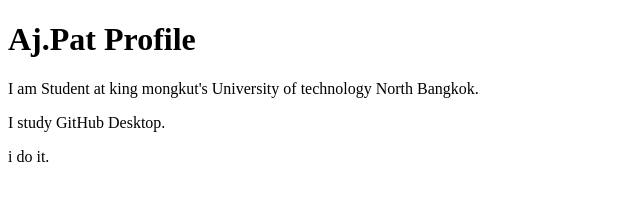
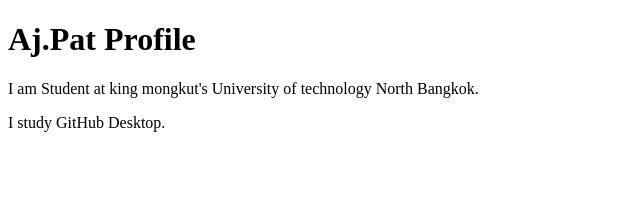
Before and after one commit to EIEIZA55/github-desktop-project, a plain HTML site: page index.html in a window 1280 px wide. Shown: the full height of the page, 0-640 px from the left. Drawn offline with Linux system fonts and the light colour scheme.

Commit message:
Revert "Add some text"
This reverts commit 6a8de8ba1b4b6a8c4ac4d6ab7f8325cab49fb9ba.

```diff
--- a/index.html
+++ b/index.html
@@ -9,6 +9,5 @@
     <h1>Aj.Pat Profile</h1>
     <p>I am Student at king mongkut's University of technology North Bangkok.</p>
     <p>I study GitHub Desktop.</p>
-    <p> i do it.</p>
 </body>
 </html>
```
